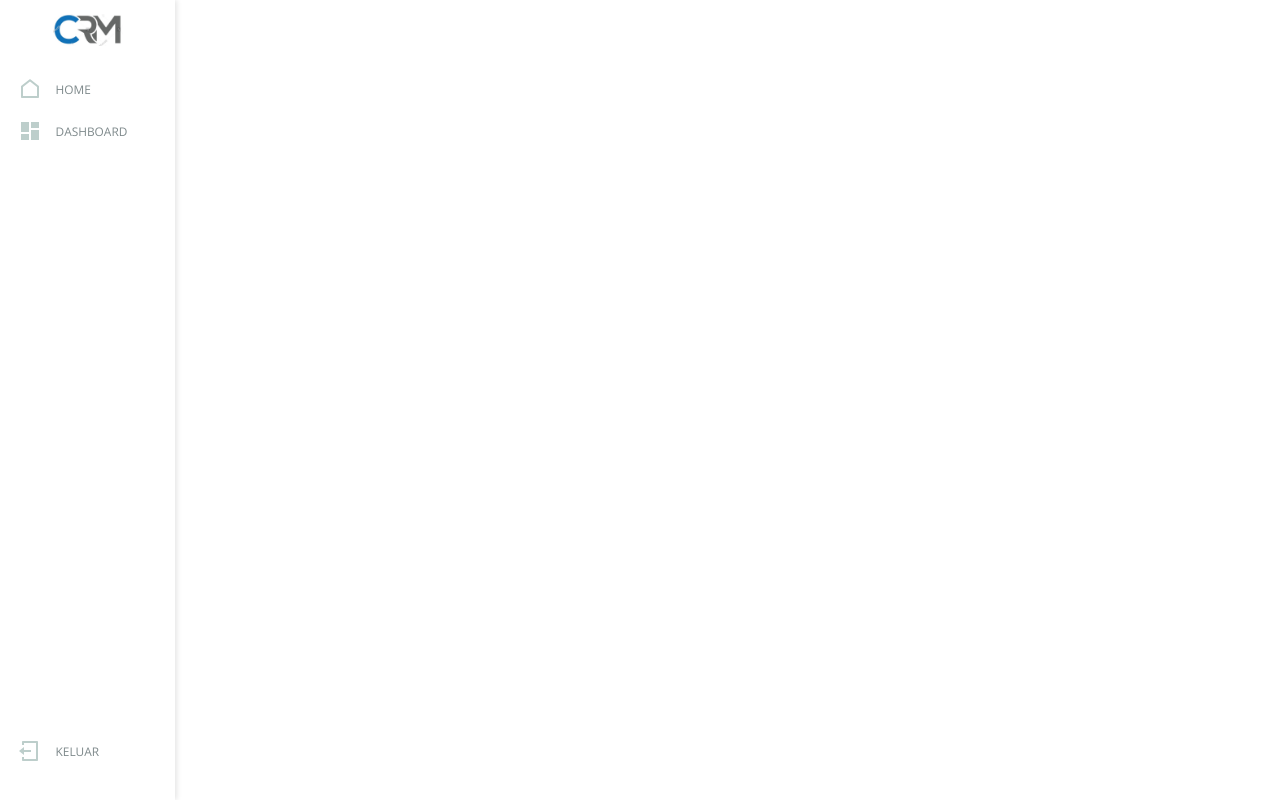
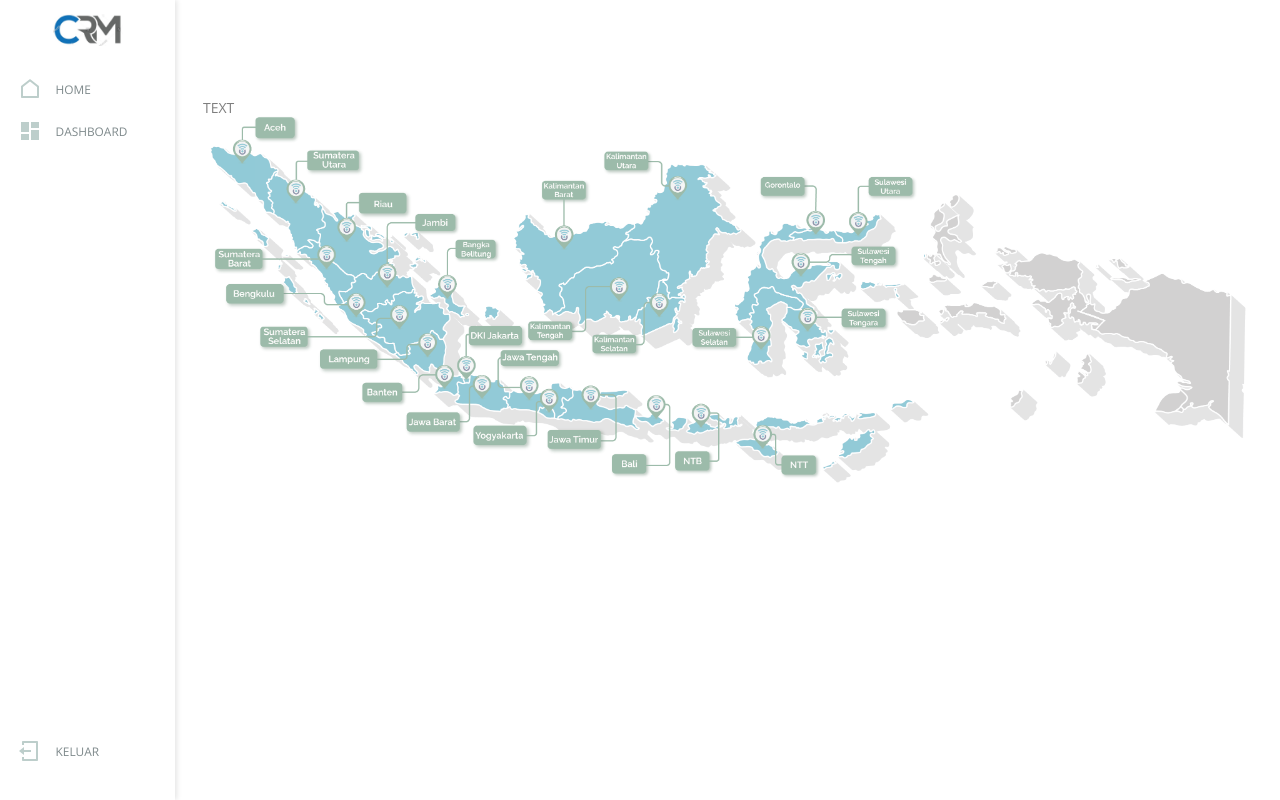
Before and after one commit to aliastopan/aliastopan.github.io, a plain HTML site: page index.html in a window 1280 px wide. Drawn offline with nearby package versions, Linux system fonts and the light colour scheme.

Commit message:
add bg image

```diff
--- a/css/style.css
+++ b/css/style.css
@@ -127,3 +127,17 @@ i{
     margin: 0;
     padding: 0;
 }
+
+.bg-home {
+    margin-top: 5rem;
+    background-position: center center;
+    background-image: url('/images/converage.png');
+    background-size: contain;
+    background-repeat: no-repeat;
+    opacity: 0.5;
+    height: 50vh;
+}
+
+.container{
+    /* background-color: rebeccapurple; */
+}
--- a/index.html
+++ b/index.html
@@ -48,10 +48,9 @@
         </ul>
     </nav>
     <main>
-        <div>
-
+        <div class="container bg-home">
+            TEXT
         </div>
-
     </main>
 </body>
 </html>
```
Also changed, not shown: images/converage.png (added).
